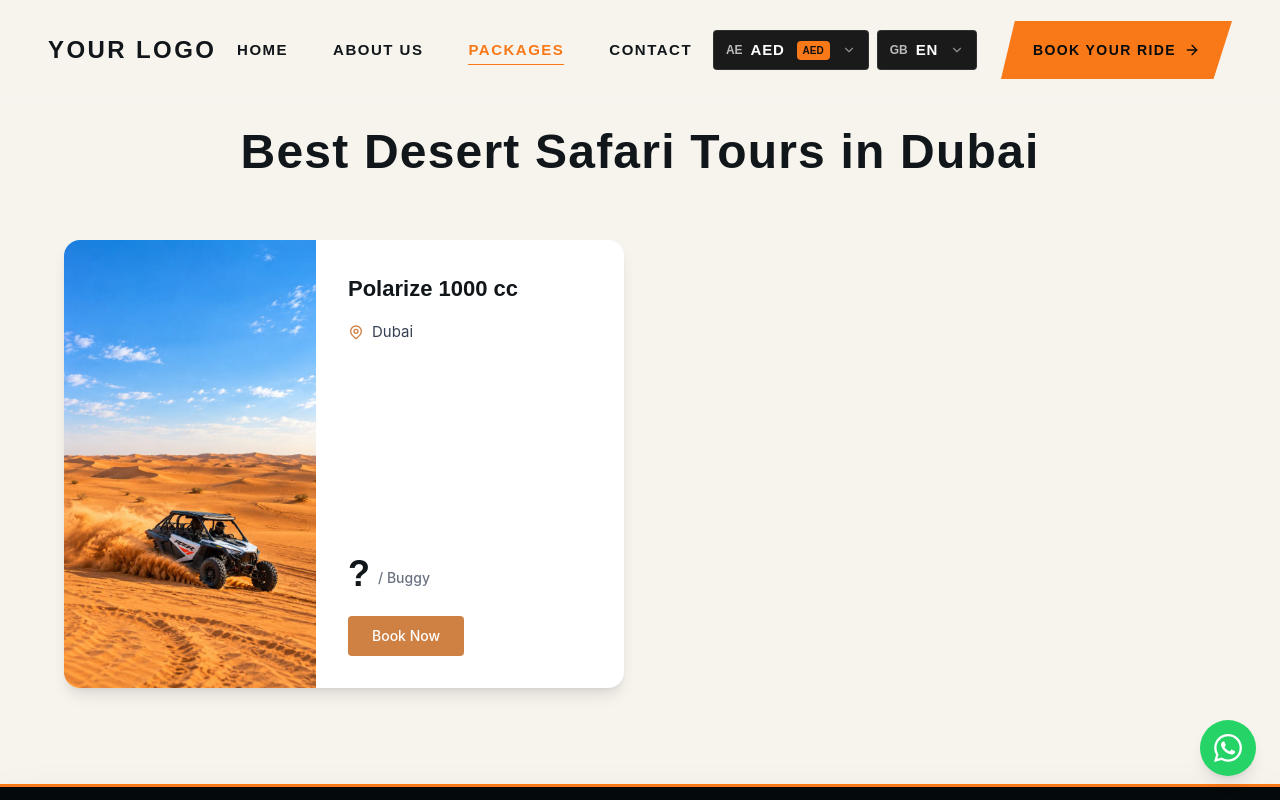
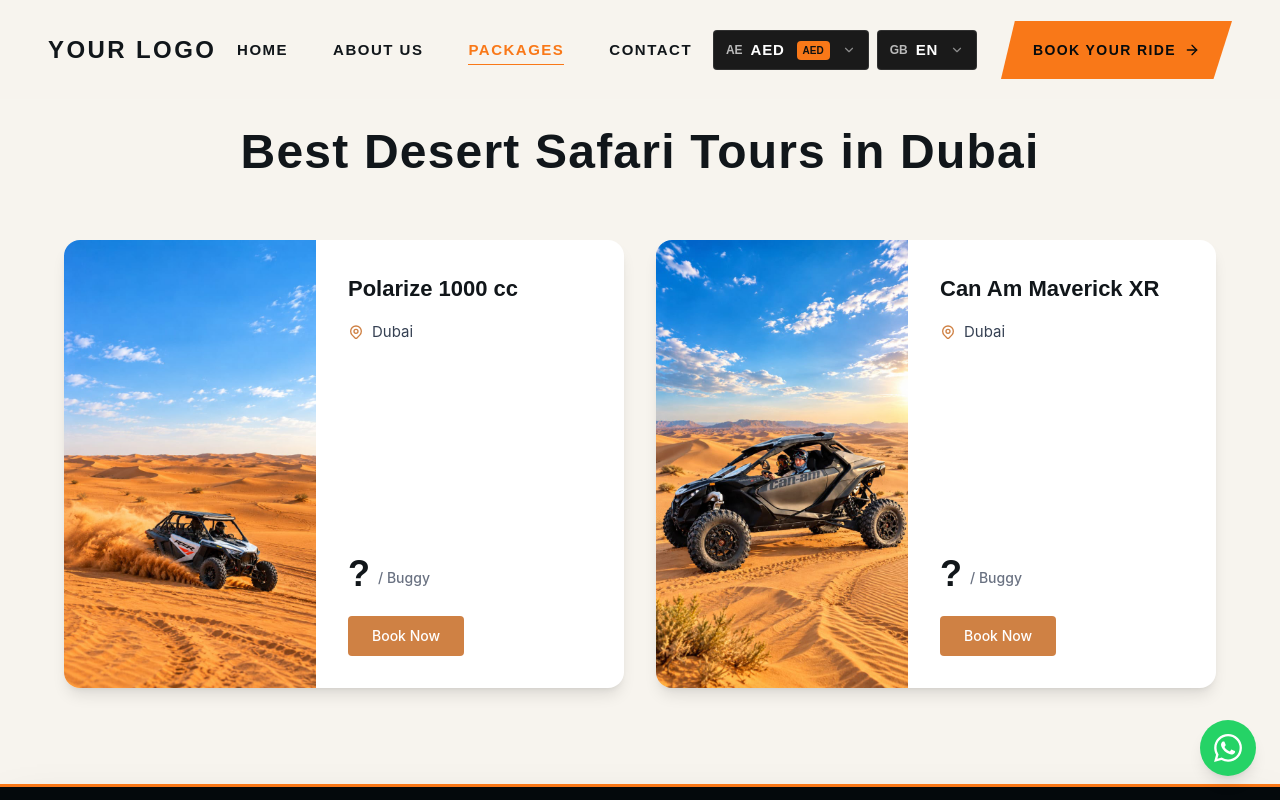
Before and after one commit to rameezwangde/Dirt-Bike, a React app: page /desert-safari-dubai in a window 1280 px wide. Shown: the top 800 px of the page. Built offline with nearby package versions, Linux system fonts and the light colour scheme; the HTML template or start-up script is replaced by a standard one.

Commit message:
feat: add DesertSafari page component and Maverick XR image asset

```diff
--- a/src/pages/DesertSafari.jsx
+++ b/src/pages/DesertSafari.jsx
@@ -12,6 +12,14 @@
     priceType: "Per Buggy",
     price: "?",
     image: "/images/polarize-1000.jpeg"
+  },
+  {
+    id: 2,
+    title: "Can Am Maverick XR",
+    location: "Dubai",
+    priceType: "Per Buggy",
+    price: "?",
+    image: "/images/maverick-xr.jpeg"
   }
 ];
 
```
Also changed, not shown: public/images/maverick-xr.jpeg (added).
